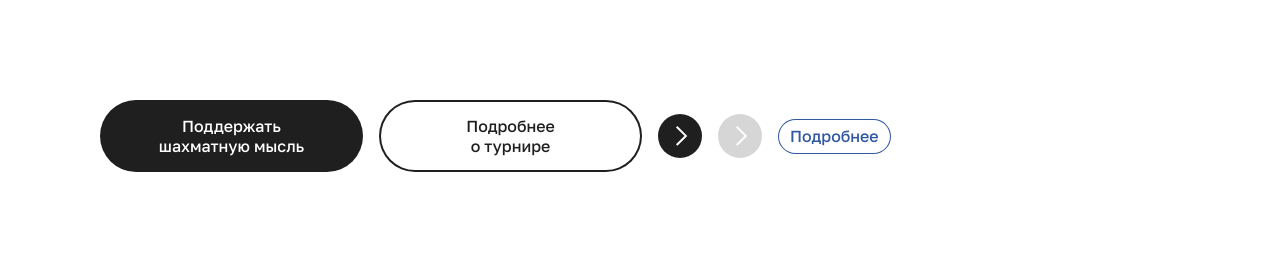
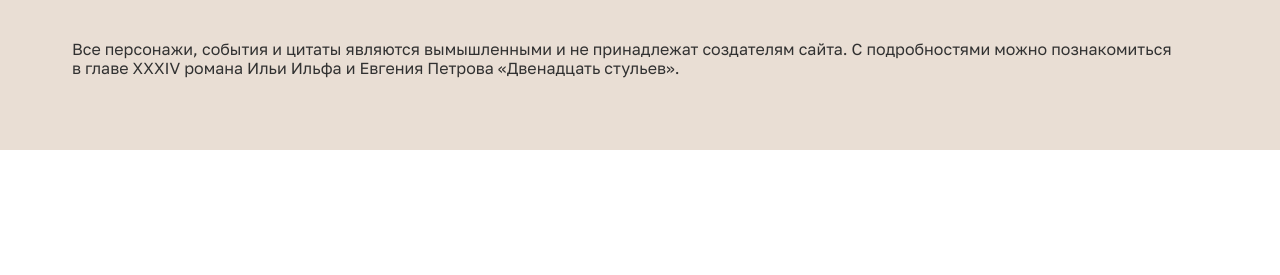
Before and after one commit to bobikostarikos2/b_yandex_test_work, a website: page src/index.html in a window 1280 px wide. Drawn offline with nearby package versions, Linux system fonts and the light colour scheme; files that its build step writes are made by us from their sources.

Commit message:
feat: added footer module

```diff
--- /dev/null
+++ b/src/html/modules/footer.html
@@ -0,0 +1,5 @@
+<footer class="footer">
+  <p class="footer__txt">
+    Все персонажи, события и цитаты являются вымышленными и не принадлежат создателям сайта. С подробностями можно познакомиться в главе XXXIV романа Ильи&nbsp;Ильфа и Евгения&nbsp;Петрова «Двенадцать стульев».
+  </p>
+</footer>
--- a/src/index.html
+++ b/src/index.html
@@ -15,8 +15,12 @@
     <link rel="stylesheet" href="css/main.css">
     <script src="js/main.js" defer></script>
   </head>
-  <body>
-    <div style="display: flex; gap: 16px; align-items: center; padding: 100px">
+  <body class="body">
+    <!--<       FOOTER        >-->
+    @@include('html/modules/footer.html')
+
+
+    <!-- <div style="display: flex; gap: 16px; align-items: center; padding: 100px">
       <button class="btn" aria-label="Поддержать шахматную мысль" type="button">
         <span class="btn__txt" aria-hidden="true">Поддержать</span>
         <span class="btn__txt" aria-hidden="true">шахматную мысль</span>
@@ -34,7 +38,7 @@
       <button class="btn-more" aria-label="Поддержать шахматную мысль" type="button">
         Подробнее
       </button>
-    </div>
+    </div> -->
 
   </body>
 </html>
--- a/src/scss/base/variables.scss
+++ b/src/scss/base/variables.scss
@@ -4,6 +4,8 @@
 
   //Секции
   --global-padding: 72px;
+  --global-padding-tablet: 40px;
+  --global-padding-mobile: 20px;
 
   //Радиусы
   --r-btn: 66px;
@@ -16,3 +18,7 @@
   //Транзишены
   --transition-default: 0.2s ease;
 }
+
+//Breakpoints
+$bp-tablet: 768px;
+$bp-mobile: 375px;
--- a/src/scss/layout/_index.scss
+++ b/src/scss/layout/_index.scss
@@ -0,0 +1,2 @@
+@use 'footer';
+@use 'body';
--- /dev/null
+++ b/src/scss/layout/body.scss
@@ -0,0 +1,6 @@
+.body{
+  display: flex;
+  justify-content: center;
+  width: 100%;
+  overflow-x: hidden;
+}
--- /dev/null
+++ b/src/scss/layout/footer.scss
@@ -0,0 +1,24 @@
+@use '../base/variables' as *;
+
+.footer{
+  display: flex;
+  justify-content: center;
+  width: 100%;
+  background-color: var(--bg-footer);
+  padding: 40px var(--global-padding) 72px var(--global-padding);
+
+  @media(max-width: $bp-tablet){
+    padding: 40px var(--global-padding-tablet) 72px var(--global-padding-tablet);
+  }
+
+  @media(max-width: $bp-mobile){
+    padding: 40px var(--global-padding-mobile) 72px var(--global-padding-mobile);
+  }
+
+  &__txt{
+    max-width: var(--container-width);
+    color: var(--txt-primary);
+    line-height: 120%;
+    font-weight: 400;
+  }
+}
```
Also changed, not shown: dist/css/main.css, dist/index.html.
